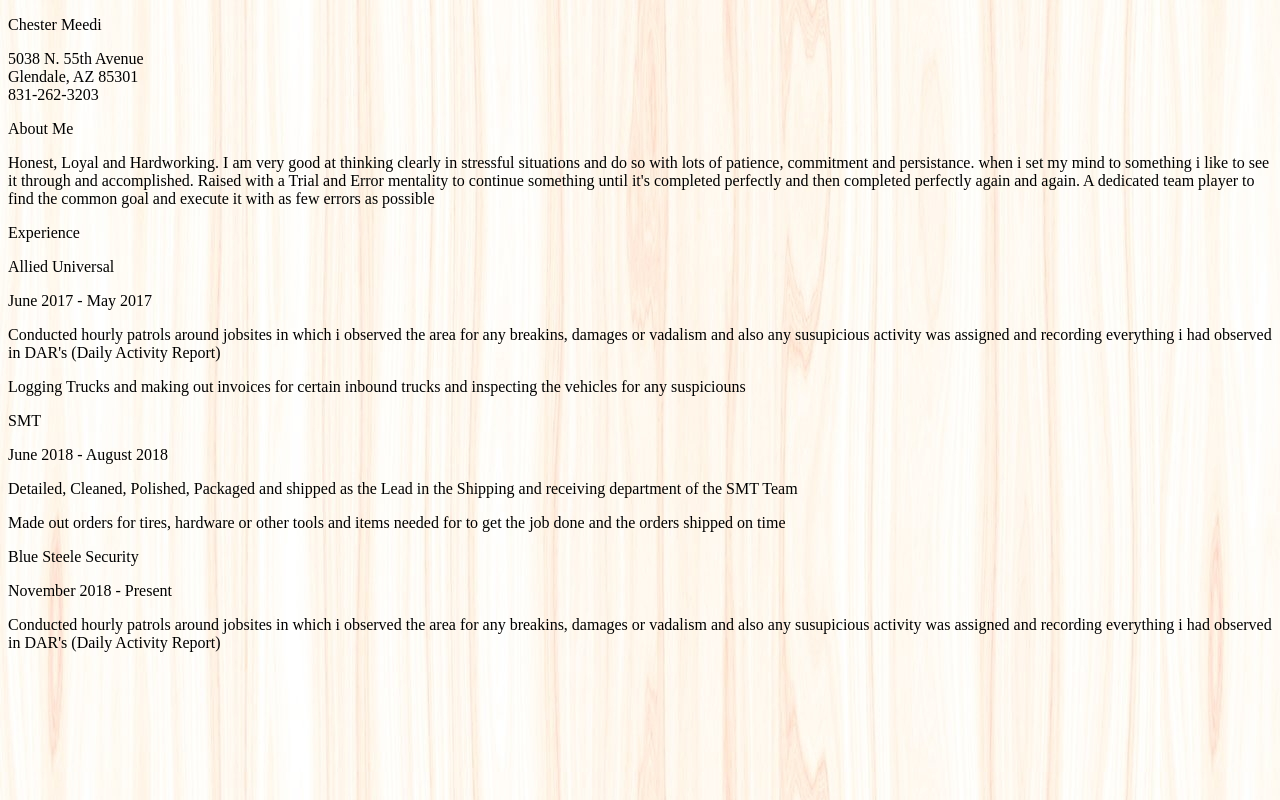
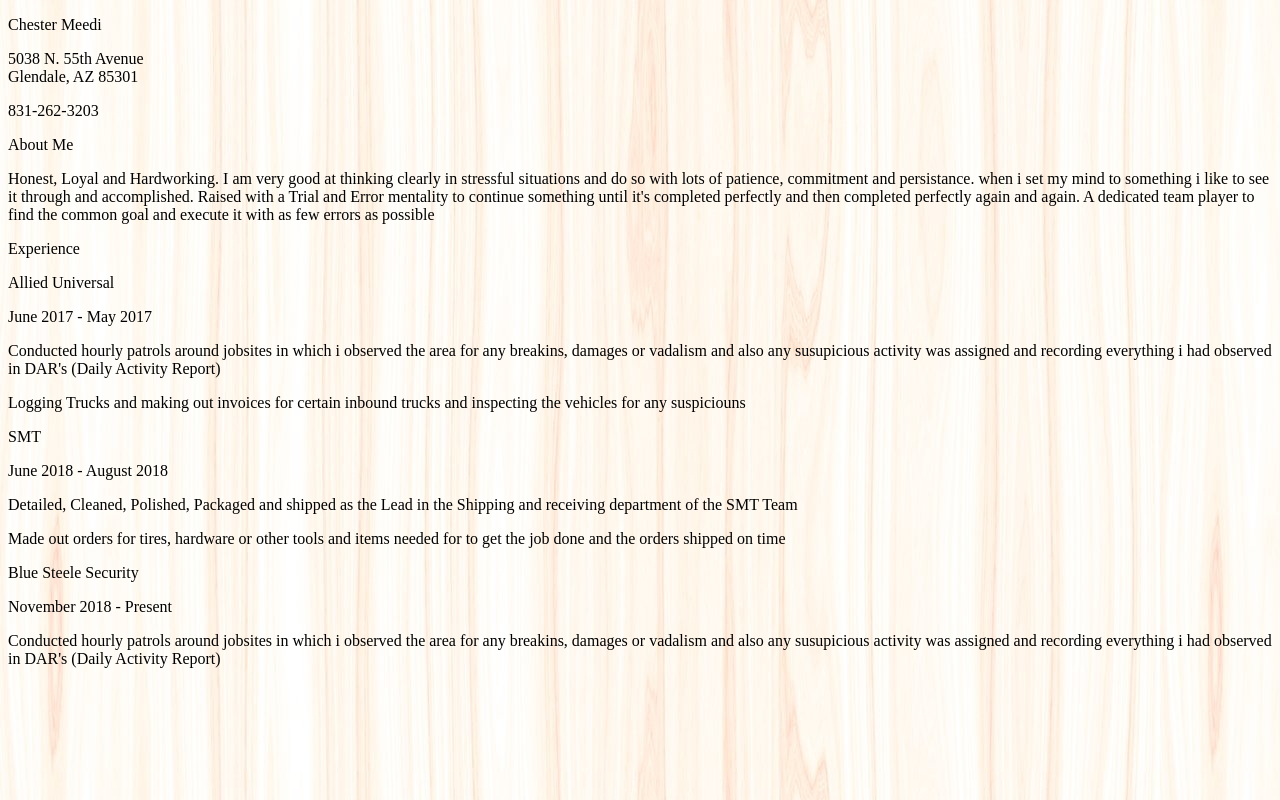
Before and after one commit to Chestermeedi/chestermeedi.github.io, a plain HTML site: page index.html in a window 1280 px wide. Drawn offline with Linux system fonts and the light colour scheme.

Commit message:
Update index.html

```diff
--- a/index.html
+++ b/index.html
@@ -9,9 +9,8 @@
                 Chester Meedi</p>
   <p>5038 N. 55th Avenue
     <br>
-    Glendale, AZ 85301
-    <br>
-    831-262-3203</p>
+    Glendale, AZ 85301</p>
+    <p>831-262-3203</p>
     <p>About Me</p>
     <p>Honest, Loyal and Hardworking.  I am very good at thinking clearly in stressful situations and do so with lots of patience,
       commitment and persistance.  when i set my mind to something i like to see it through and accomplished.  Raised with a Trial
```
